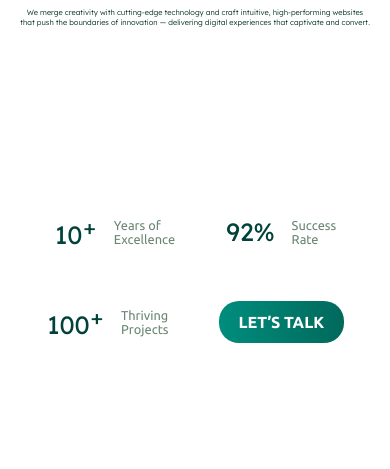
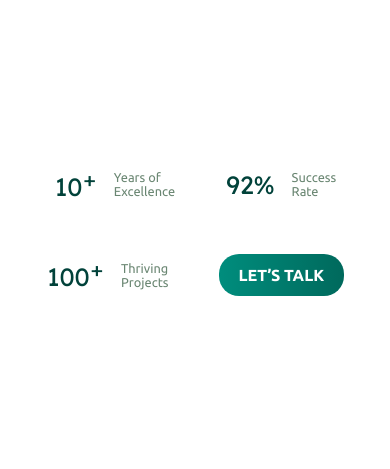
Before and after one commit to khatrimrehan/new-portfolio, a plain HTML site: page index.html in a window 390 px wide. Shown: the part 379-848 px from the top of the page. Drawn offline with nearby package versions, Linux system fonts and the light colour scheme; a web font is replaced by a local one.

Commit message:
Update media-query.css

```diff
--- a/media-query.css
+++ b/media-query.css
@@ -12,7 +12,7 @@
   }
 
   .home {
-    padding-top: 105px;
+    padding-top: 10px;
   }
 
   p {
@@ -75,6 +75,6 @@
   p {
     font-size: 7.5px;
     padding-top: 2px;
-   padding-bottom: 170px;
+    padding-bottom: 170px;
   }
 }
```
